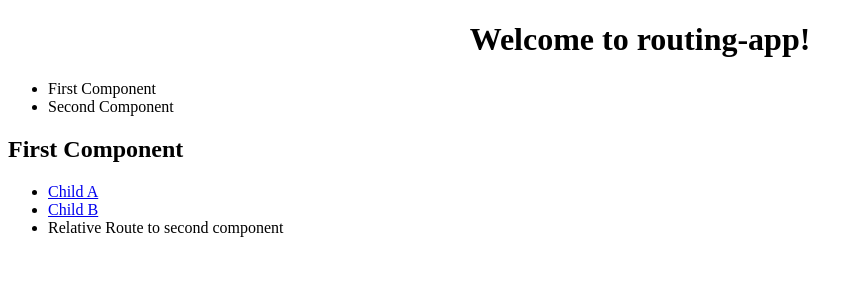
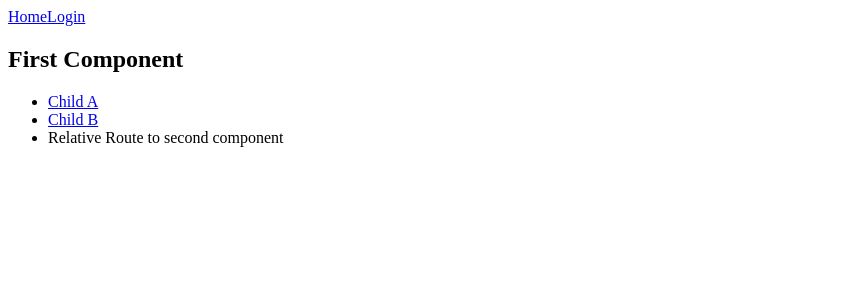
Before and after one commit to cswarbreck/angular-routing-app, an Angular app: page /first-component in a window 1280 px wide. Shown: the top 300 px of the page, without its empty margins (0-863 px from the left). Built offline with nearby package versions, Linux system fonts and the light colour scheme.

Commit message:
installs webpack

```diff
--- a/src/app/app.component.html
+++ b/src/app/app.component.html
@@ -1,5 +1,4 @@
-<!--The content below is only a placeholder and can be replaced.-->
-<div style="text-align:center">
+<!-- <div style="text-align:center">
   <h1>Welcome to {{ title }}!</h1>
 </div>
 <nav>
@@ -9,4 +8,24 @@
   </ul>
 </nav>
 
-<router-outlet></router-outlet>
+<router-outlet></router-outlet> -->
+
+<!-- nav -->
+<nav class="navbar navbar-expand navbar-dark bg-dark">
+  <div class="navbar-nav">
+      <a class="nav-item nav-link" routerLink="/">Home</a>
+      <a class="nav-item nav-link" routerLink="/login">Login</a>
+      <!-- <a class="nav-item nav-link" routerLink="/register">Register</a> -->
+  </div>
+</nav>
+
+<!-- main content container -->
+<div class="jumbotron">
+  <div class="container">
+      <div class="row">
+          <div class="col-sm-8 offset-sm-2">
+              <router-outlet></router-outlet>
+          </div>
+      </div>
+  </div>
+</div>
```
Also changed, not shown: package.json (+6 -2 lines), src/app/app-routing.module.ts (+7 -2 lines), webpack.config.js (added), 1 other file (tests, documents, lock files or other folders).
